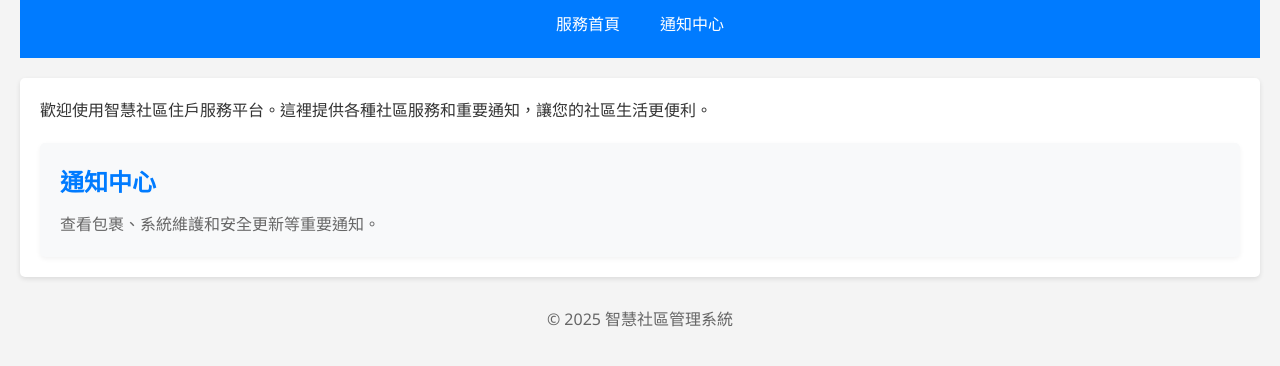
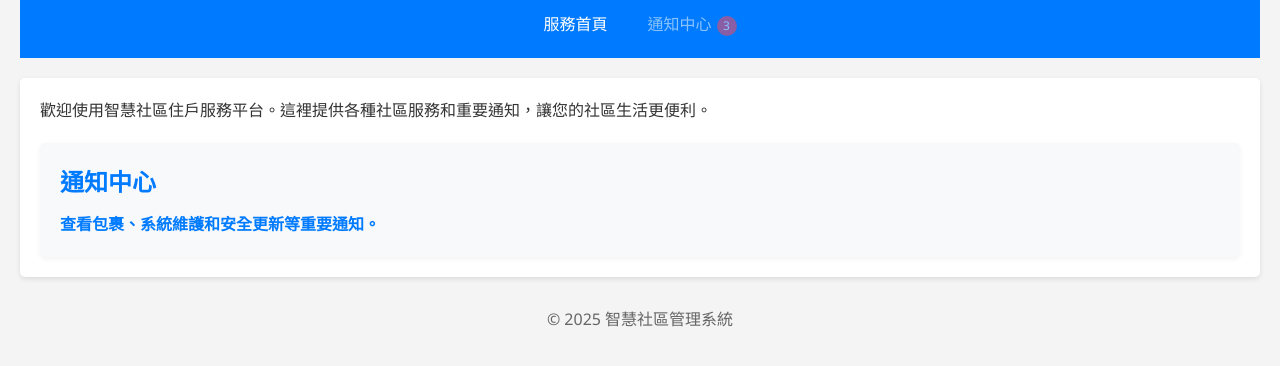
Before and after one commit to pppeee861005/building, a website: page index.html in a window 1280 px wide. Shown: the part 94-460 px from the top of the page. Drawn offline with Linux system fonts and the light colour scheme; no server answers.

Commit message:
Add files via upload

```diff
--- a/index.html
+++ b/index.html
@@ -21,7 +21,7 @@
         <div class="service-cards">
             <div class="service-card">
                 <h2>通知中心</h2>
-                <p>查看包裹、系統維護和安全更新等重要通知。</p>
+                <p><a href="https://pppeee861005.github.io/building/notifications.html">查看包裹、系統維護和安全更新等重要通知。</a></p>
             </div>
         </div>
     </main>
--- a/script.js
+++ b/script.js
@@ -25,7 +25,7 @@ document.addEventListener('DOMContentLoaded', function() {
             // 根据卡片标题跳转到相应页面
             switch(cardTitle) {
                 case '通知中心':
-                    window.location.href = 'notifications/notifications.html';
+                    window.location.href = 'https://pppeee861005.github.io/building/notifications.html';
                     break;
                 default:
                     alert('此功能即將推出');
@@ -63,7 +63,7 @@ function showNotificationBadge(count) {
     notificationBadge.textContent = count;
 
     // 找到通知链接并添加徽章
-    const notificationLink = document.querySelector('nav a[href="notifications/notifications.html"]');
+    const notificationLink = document.querySelector('nav a[href="https://pppeee861005.github.io/building/notifications.html"]');
     if(notificationLink) {
         // 移除已有的徽章（如果有）
         const existingBadge = notificationLink.querySelector('.notification-badge');
--- a/style.css
+++ b/style.css
@@ -112,6 +112,16 @@ main {
     margin-bottom: 0;
 }
 
+.service-card p a {
+    color: #007bff;
+    text-decoration: none;
+    font-weight: bold;
+}
+
+.service-card p a:hover {
+    text-decoration: underline;
+}
+
 footer {
     text-align: center;
     margin-top: 20px;
```
